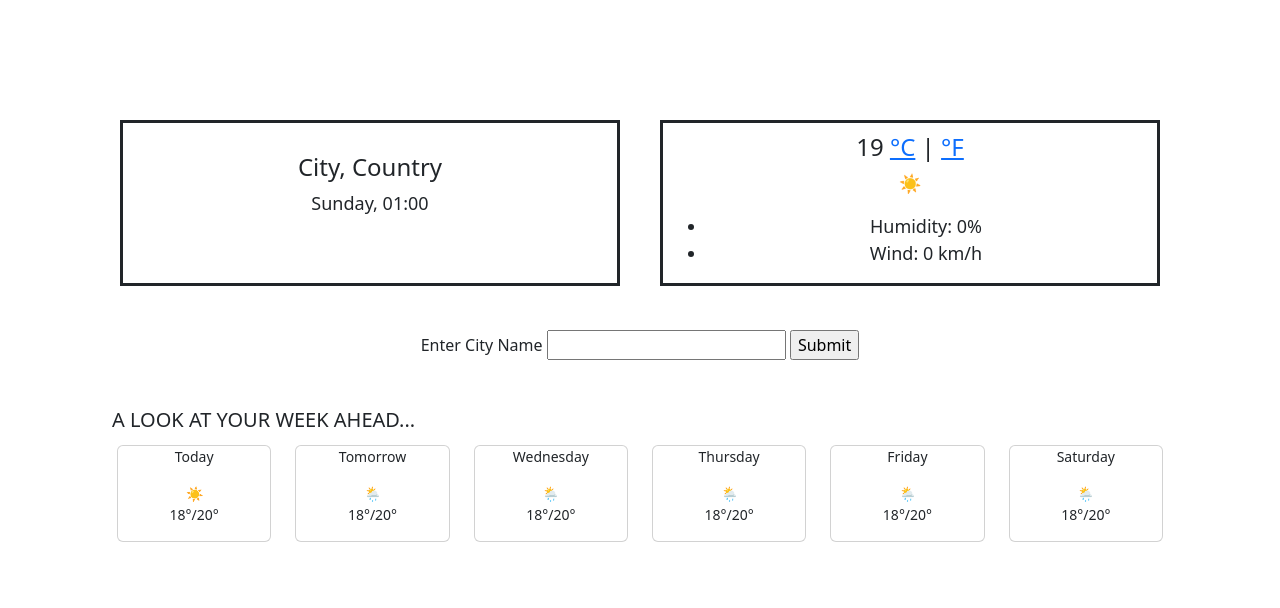
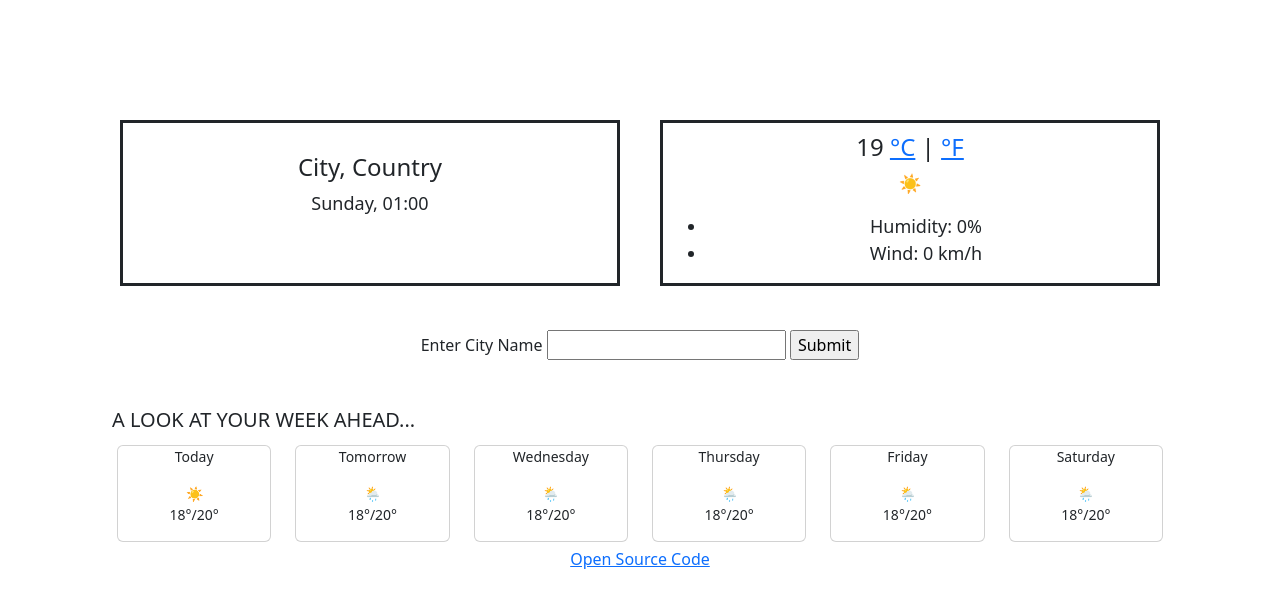
Before and after one commit to madelineleong/week6homework, a plain HTML site: page index.html in a window 1280 px wide. Drawn offline with nearby package versions, Linux system fonts and the light colour scheme.

Commit message:
created source code link

```diff
--- a/index.html
+++ b/index.html
@@ -110,6 +110,9 @@
         </div>
       </div>
     </div>
+    <a href="https://github.com/madelineleong?tab=repositories"
+      >Open Source Code</a
+    >
     <script src="app.js"></script>
   </body>
 </html>
```
